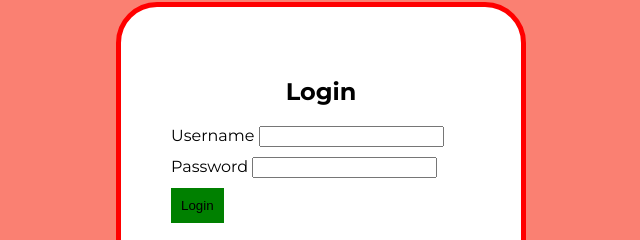
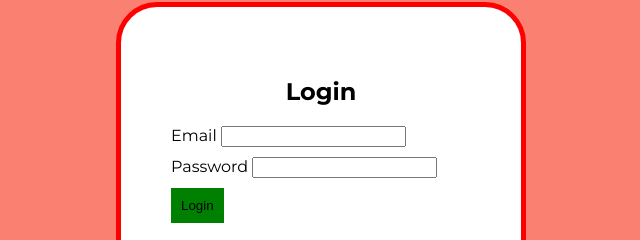
Before and after one commit to bismillahngoding/belajarcss-halamanlogin, a plain HTML site: page index.html in a window 1280 px wide. Shown: the part 98-338 px from the top of the page, 319-959 px from the left. Drawn offline with Linux system fonts and the light colour scheme.

Commit message:
ada perubahan username menjadi email

```diff
--- a/index.html
+++ b/index.html
@@ -50,8 +50,8 @@
     <div class="kotak-login">
       <h2>Login</h2>
       <div class="group-input">
-        <label for="username">Username</label>
-        <input type="text" />
+        <label for="username">Email</label>
+        <input type="email" />
       </div>
       <div class="group-input">
         <label for="password">Password</label>
```
